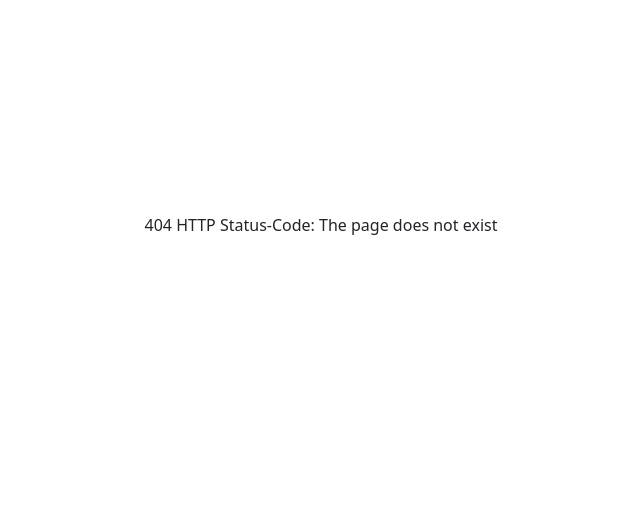
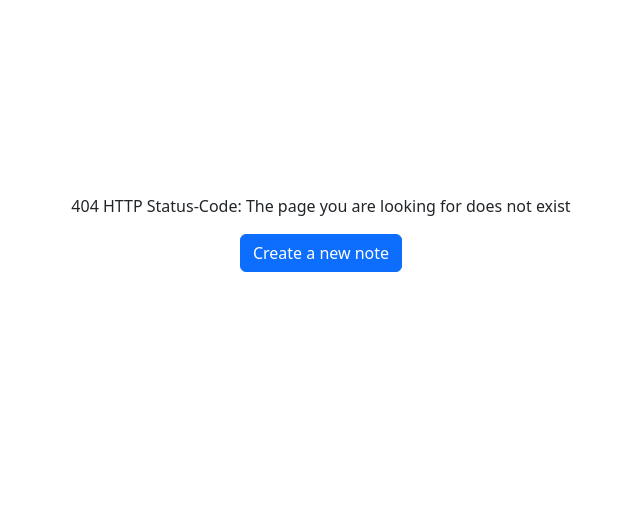
Before and after one commit to himetik/OneTimeNote, a Flask app: template web/templates/404.html in a window 1280 px wide. Shown: the part 237-749 px from the top of the page, without its empty margins (319-959 px from the left). Run offline with Flask 3, Linux system fonts and the light colour scheme; the template is opened without the code that fills it, so the values that code supplies are empty.

```diff
--- a/web/templates/404.html
+++ b/web/templates/404.html
@@ -3,7 +3,8 @@
 {% block content %}
 <div class="d-flex justify-content-center align-items-center vh-100 text-center">
     <div>
-        <p>404 HTTP Status-Code: The page does not exist</p>
+        <p>404 HTTP Status-Code: The page you are looking for does not exist</p>
+        <a href="/create_note" class="btn btn-primary">Create a new note</a>
     </div>
 </div>
 {% endblock %}
```
